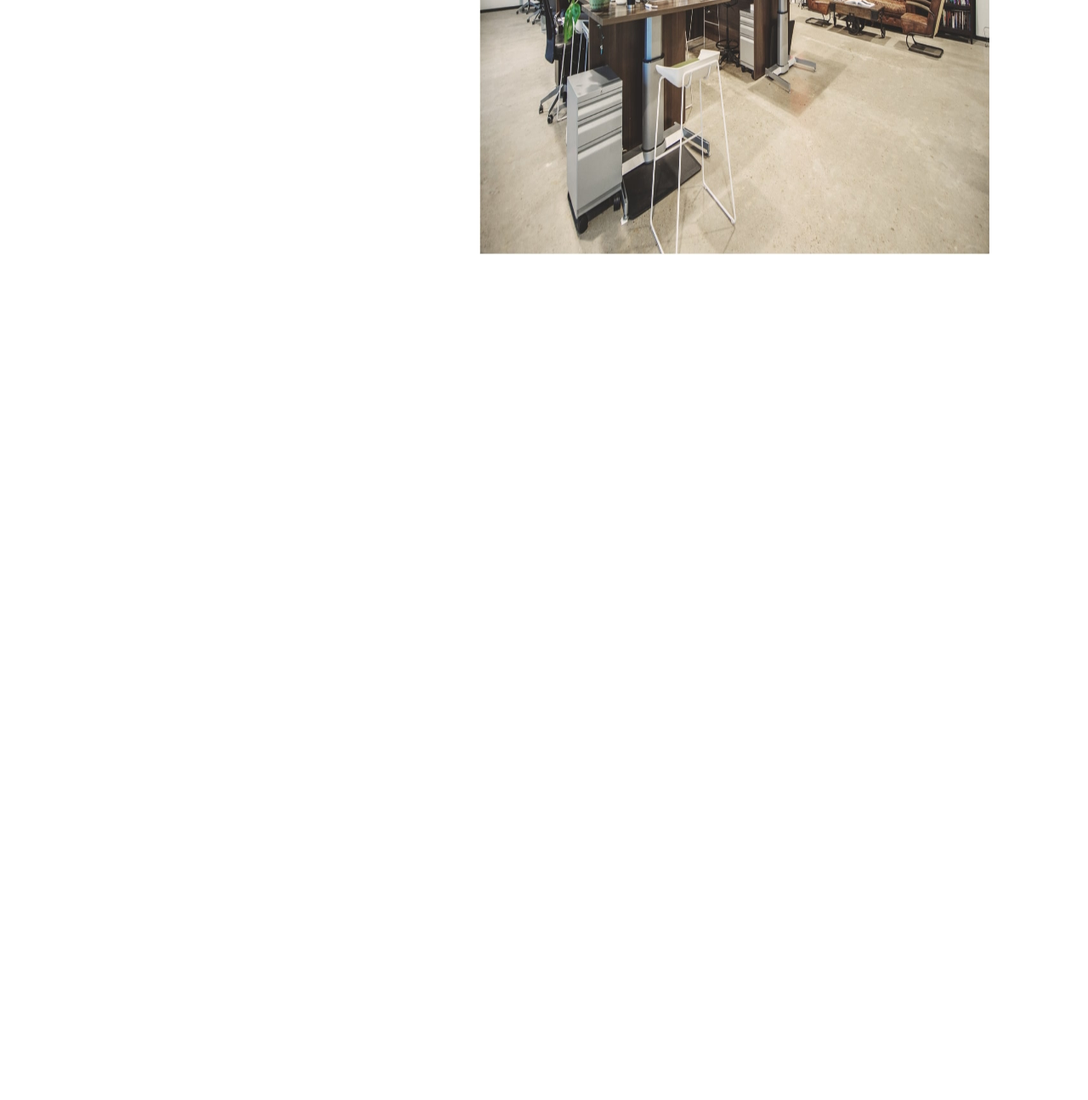
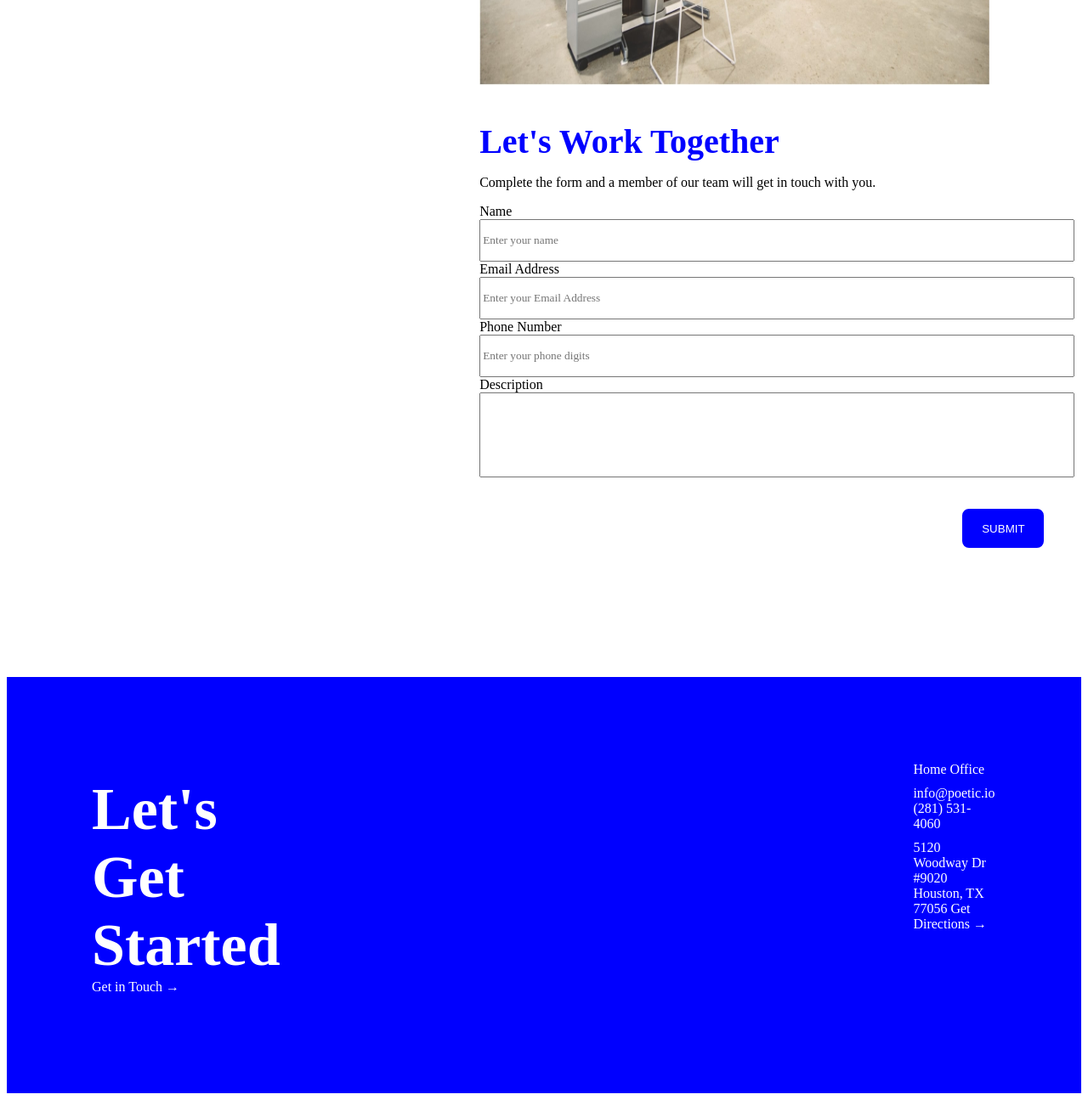
Before and after one commit to Engr-Matthew/Coding-Services, a plain HTML site: page contact.html in a window 1280 px wide. Shown: the part 805-2100 px from the top of the page at 85% size. Before the commit the page ends 1105 px from the top, so only its background shows below. Drawn offline with Linux system fonts and the light colour scheme.

Commit message:
modified the web page

```diff
--- a/contact.html
+++ b/contact.html
@@ -4,121 +4,13 @@
     <meta charset="UTF-8">
     <meta http-equiv="X-UA-Compatible" content="IE=edge">
     <meta name="viewport" content="width=device-width, initial-scale=1.0">
+    <link rel="stylesheet" href="layout.css">
 
     <title>Contact</title>
 
 </head>
 
-<style>
-    *{
-         box-sizing:border-box;
-    }
-    .section1{
-        display: grid;
-        grid-template-columns: auto auto;
-        grid-column-gap: 10px;
-    }
-    .nav{
 
-
-        padding: 50px;
-        color: blue;
-        font-size: 20px;
-        text-align: center;
-        margin-top: 10%;
-        font-family: Arial,sans-serif;
-
-
-    }
-    .content{
-        max-width: 95%;
-
-        font-family: Karla, sans-serif;
-
-        font-size: 30px;
-        margin-top: 10%;
-        margin-left: 15%;
-
-        background: linear-gradient(90deg, rgba(17,46,226,1) 0%, rgba(86,171,100,1) 47%, rgba(21,21,115,1) 100%, rgba(0,212,255,1) 100%);
-        -webkit-background-clip: text;
-        -moz-background-clip: text;
-        -webkit-text-fill-color: transparent;
-        -moz-text-fill-color: transparent;
-
-    }
-    .item{
-
-
-        display: grid;
-        grid-template-columns: auto auto auto;
-        grid-column-gap: 20px;
-        position: relative;
-        margin-top: 80px;
-        padding: 0%;
-        font-family: Arial,sans-serif;
-        font-size: 20px;
-
-
-
-    }
-    .item1{
-
-
-        width: 172px;
-        position: absolute;
-        left: 44%;
-
-
-
-
-    }
-    .item2{
-        width: 165px;
-        height: 130px;
-        position: absolute;
-        left: 60%;
-
-
-
-
-    }
-
-    .item3{
-
-        width:175px;
-        height: 100px;
-        position: absolute;
-        left: 75%;
-
-
-
-
-
-
-    }
-    .item1a{
-        width: 172px;
-        position: absolute;
-        margin-top: 10%;
-        left: 44%;
-
-
-    }
-    img{
-
-        width: 600px;
-        height: 600px;
-        margin-top: 20%;
-        position: absolute;
-        left: 44%;
-
-
-    }
-
-
-
-
-</style>
 <body>
 
     <div class="section1">
@@ -141,6 +33,32 @@
                 Get Directions → </div>
         <div><img src="image.jpeg" alt=""></div>
     </div>
+    <div class="section2"> <b class="text">Let's Work Together</b>
+        <p> Complete the form and a member of our team will get in touch with you.</p>
+        <div>
+            <div>Name</div>
+            <form action="">
+                <input class="input" type="text" placeholder="Enter your name">
+                <br> Email Address
+                <input class="input" type="text" placeholder="Enter your Email Address">
+                <br>Phone Number
+                <input class="input" type="text" placeholder="Enter your phone digits">
+                <br>Description
+                <input class="description" type="text">
+                <button type="submit">SUBMIT</button>
+            </form>
+        </div>
+    </div>
+    <div class="end">
+       <p ><b class="end1"> Let's Get <br> Started</b>
+        <br>  Get in Touch →</p>
+        <div class="end2">Home Office
+          <div class="end3">  info@poetic.io
+            (281) 531-4060 </div>
+        <div class="end3" > 5120 Woodway Dr #9020
+            Houston, TX 77056
+            Get Directions →</div></div>
+    </div>
 
 
 
--- /dev/null
+++ b/layout.css
@@ -0,0 +1,160 @@
+*{
+   box-sizing:border-box;
+}
+.section1{
+  display: grid;
+  grid-template-columns: auto auto;
+  grid-column-gap: 10px;
+}
+.nav{
+
+
+  padding: 50px;
+  color: blue;
+  font-size: 20px;
+  text-align: center;
+  margin-top: 10%;
+  font-family: Arial,sans-serif;
+
+
+}
+.content{
+  max-width: 95%;
+
+  font-family: Karla, sans-serif;
+
+  font-size: 30px;
+  margin-top: 10%;
+  margin-left: 15%;
+
+  background: linear-gradient(90deg, rgba(17,46,226,1) 0%, rgba(86,171,100,1) 47%, rgba(21,21,115,1) 100%, rgba(0,212,255,1) 100%);
+  -webkit-background-clip: text;
+  -moz-background-clip: text;
+  -webkit-text-fill-color: transparent;
+  -moz-text-fill-color: transparent;
+
+}
+.item{
+
+
+  display: grid;
+  grid-template-columns: auto auto auto;
+  grid-column-gap: 20px;
+  position: relative;
+  margin-top: 80px;
+  padding: 0%;
+  font-family:   Karla;
+  font-size: 20px;
+
+
+
+}
+.item1{
+
+
+  width: 172px;
+  position: absolute;
+  left: 44%;
+
+
+
+
+}
+.item2{
+ font-family:  Karla;
+  width: 165px;
+  height: 130px;
+  position: absolute;
+  left: 60%;
+
+
+
+
+}
+
+.item3{
+
+  width:175px;
+  height: 100px;
+  position: absolute;
+  left: 75%;
+
+
+
+
+
+
+}
+.item1a{
+  width: 172px;
+  position: absolute;
+  margin-top: 10%;
+  left: 44%;
+
+
+}
+img{
+
+  width: 600px;
+  height: 400px;
+  margin-top: 20%;
+  position: absolute;
+  left: 44%;
+
+
+}
+.section2{
+  margin-top: 55%;
+  margin-left: 44%;
+  font-family:   Karla;
+
+}
+.text{
+
+  color: blue;
+  font-family:   Karla;
+
+  font-size: 40px;
+
+}
+.input{
+  width: 700px;
+  height: 50px;
+  font-family:   Karla;
+
+
+}
+.description{
+  width: 700px;
+  height: 100px;
+}
+button{
+  width: 100px;
+  height: 50px;
+  background-color: blue;
+  color: white;
+  border-radius: 10px;
+  border: 2px solid white;
+  margin-top: 5%;
+  margin-left: 80%;
+}
+.end{
+  margin-top: 150px;
+  padding: 100px;
+  display: flex;
+  width: 100%;
+  height: 60%;
+  background-color: blue;
+  color: white;
+
+}
+.end1{
+  font-size: 70px
+
+}
+.end2{
+  margin-left: 70%;
+}
+.end3{
+  margin-top: 10px;
+}
```
